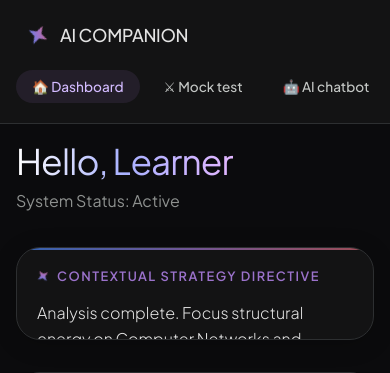
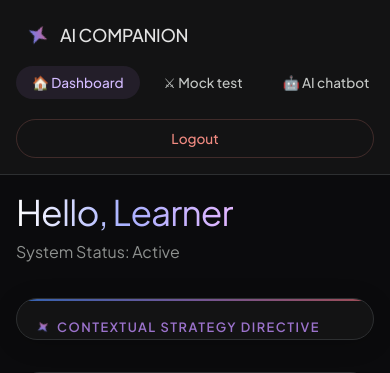
Before and after one commit to RAHUL2525252525/AI-EXAM-COMPANION, a Flask app: page / in a window 390 px wide. Shown: the top 373 px of the page. Run offline with Flask 3, Linux system fonts and the light colour scheme; the visitor is signed in with stand-in values (Sample User, id 1).

Commit message:
Update index.html

```diff
--- a/templates/index.html
+++ b/templates/index.html
@@ -426,7 +426,10 @@ body {
     }
 
     .logout-btn {
-        display: none; /* Consolidated cleanly for mobile stream header space */
+        display: inline-block; /* Changed from none to show on tablets */
+        padding: 8px 16px;
+        font-size: 0.85rem;
+        white-space: nowrap;
     }
 
     .workspace-container {
@@ -447,9 +450,22 @@ body {
         padding: 16px;
     }
 
+    .top-structure {
+        display: flex;
+        flex-direction: column;
+        gap: 12px;
+        width: 100%;
+    }
+
     .nav-group {
         width: 100%;
         justify-content: flex-start;
+    }
+
+    .logout-btn {
+        display: block;
+        width: 100%; /* Spans full width on mobile view for easy interaction */
+        padding: 10px 16px;
     }
 
     .workspace-container {
@@ -472,9 +488,8 @@ body {
 </head>
 <body>
 
-    <!-- Structural Adaptive Sidebar Components -->
     <nav class="sidebar">
-        <div class="top-structure" style="display: flex; flex-direction: inherit; gap: inherit; align-items: inherit; width: 100%;">
+        <div class="top-structure">
             <div class="brand-wrapper">
                 <div class="gemini-star"></div>
                 <div class="brand-title">AI COMPANION</div>
@@ -491,7 +506,6 @@ body {
         <div onclick="logoutUser()" class="logout-btn">Logout</div>
     </nav>
 
-    <!-- Main Adaptive Workspace Layout Container -->
     <main class="workspace-container">
 
         <header class="workspace-header">
@@ -501,7 +515,6 @@ body {
             </div>
         </header>
 
-        <!-- Dynamic Generative Prompt Outputs Frame -->
         <section class="ai-stream-panel">
             <div class="stream-title">
                 <span class="gemini-star" style="width:12px; height:12px; animation-duration:4s;"></span>
@@ -510,10 +523,8 @@ body {
             <div class="stream-output" id="aiInsight"></div>
         </section>
 
-        <!-- Primary Layout Module Data Grid -->
         <section class="content-grid">
 
-            <!-- Core Target Objectives Matrix Card -->
             <div class="workspace-card">
                 <div class="card-heading">
                     <span style="width: 8px; height: 8px; border-radius: 50%; background-color: var(--gemini-pink);"></span>
@@ -534,7 +545,6 @@ body {
                 </div>
             </div>
 
-            <!-- FEATURE 1: REAL STUDY PROGRESS TRACKER -->
             <div class="workspace-card">
                 <div class="card-heading">
                     <span style="width: 8px; height: 8px; border-radius: 50%; background-color: var(--gemini-blue);"></span>
@@ -559,7 +569,6 @@ body {
                 </div>
             </div>
 
-            <!-- FEATURE 4: STICKY NOTES / QUICK NOTES -->
             <div class="workspace-card" style="grid-column: span 1;">
                 <div class="card-heading">
                     <span style="width: 8px; height: 8px; border-radius: 50%; background-color: var(--gemini-purple);"></span>
```
